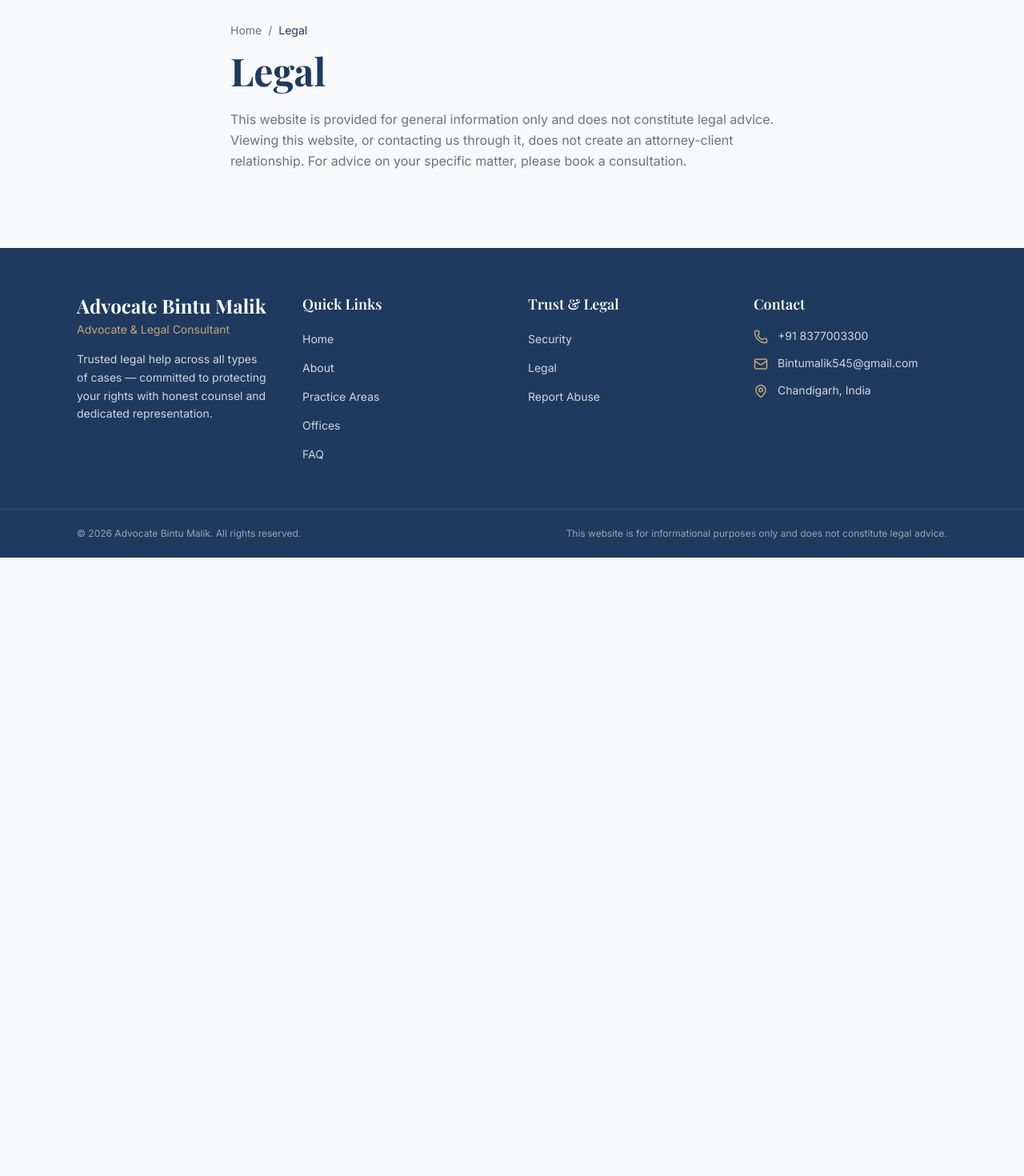
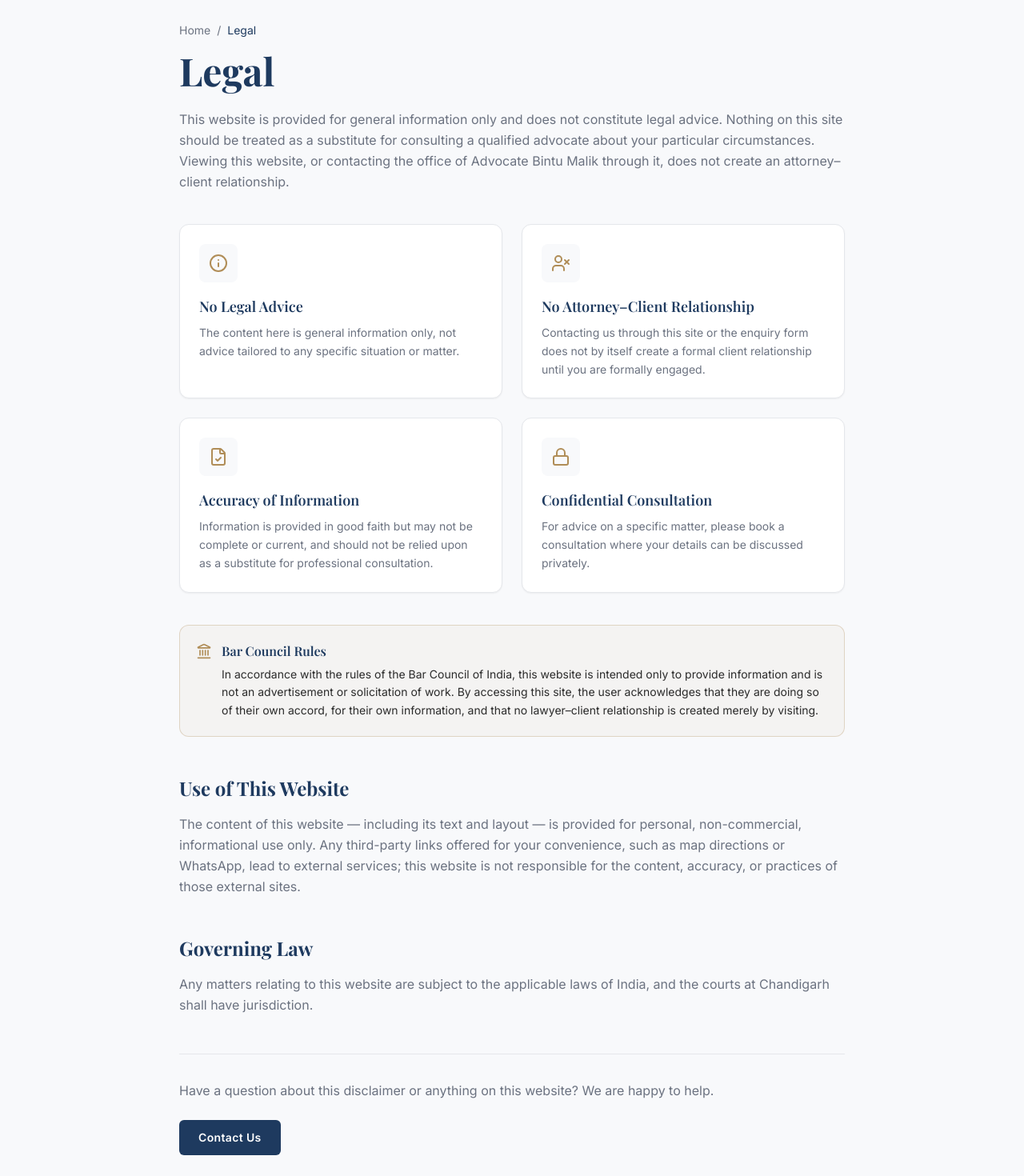
Before and after one commit to BintuMalik/advocateBintuMalik, a Next.js app: page /legal in a window 1280 px wide. Shown: the part 160-1630 px from the top of the page at 80% size. Before the commit the page ends 857 px from the top, so only its background shows below. Built offline with nearby package versions, Linux system fonts and the light colour scheme; a web font is replaced by a local one.

Commit message:
Expand Legal page with detailed sections

```diff
--- a/app/legal/page.js
+++ b/app/legal/page.js
@@ -1,15 +1,44 @@
 import Link from "next/link";
+import { Info, UserX, FileCheck, Lock, Landmark } from "lucide-react";
+import site from "@/data/site";
 
 export const metadata = {
   title: "Legal",
   description:
-    "This website is for general information only and does not constitute legal advice.",
+    "Legal disclaimer — this website is for general information only, does not constitute legal advice, and does not create an attorney–client relationship.",
 };
+
+const disclaimers = [
+  {
+    icon: Info,
+    title: "No Legal Advice",
+    description:
+      "The content here is general information only, not advice tailored to any specific situation or matter.",
+  },
+  {
+    icon: UserX,
+    title: "No Attorney–Client Relationship",
+    description:
+      "Contacting us through this site or the enquiry form does not by itself create a formal client relationship until you are formally engaged.",
+  },
+  {
+    icon: FileCheck,
+    title: "Accuracy of Information",
+    description:
+      "Information is provided in good faith but may not be complete or current, and should not be relied upon as a substitute for professional consultation.",
+  },
+  {
+    icon: Lock,
+    title: "Confidential Consultation",
+    description:
+      "For advice on a specific matter, please book a consultation where your details can be discussed privately.",
+  },
+];
 
 export default function LegalPage() {
   return (
     <section className="section-padding bg-background">
-      <div className="container-custom max-w-3xl">
+      <div className="container-custom max-w-4xl">
         <nav className="text-sm text-muted" aria-label="Breadcrumb">
           <Link href="/" className="transition-colors hover:text-accent">
             Home
@@ -17,13 +46,82 @@ export default function LegalPage() {
           <span className="mx-2">/</span>
           <span className="text-primary">Legal</span>
         </nav>
+
         <h1 className="mt-4 text-3xl font-bold sm:text-4xl md:text-5xl">Legal</h1>
         <p className="mt-6 text-muted">
           This website is provided for general information only and does not
-          constitute legal advice. Viewing this website, or contacting us
-          through it, does not create an attorney-client relationship. For advice
-          on your specific matter, please book a consultation.
+          constitute legal advice. Nothing on this site should be treated as a
+          substitute for consulting a qualified advocate about your particular
+          circumstances. Viewing this website, or contacting the office of{" "}
+          {site.name} through it, does not create an attorney–client
+          relationship.
         </p>
+
+        <div className="mt-10 grid gap-6 sm:grid-cols-2">
+          {disclaimers.map((item) => (
+            <div
+              key={item.title}
+              className="rounded-xl border border-gray-200 bg-white p-6 shadow-sm"
+            >
+              <span className="inline-flex rounded-lg bg-background p-3 text-accent">
+                <item.icon size={24} />
+              </span>
+              <h2 className="mt-4 text-lg font-semibold">{item.title}</h2>
+              <p className="mt-2 text-sm leading-relaxed text-muted">
+                {item.description}
+              </p>
+            </div>
+          ))}
+        </div>
+
+        <div className="mt-10 flex items-start gap-3 rounded-xl border border-accent/30 bg-accent/5 p-5">
+          <Landmark size={20} className="mt-0.5 shrink-0 text-accent" />
+          <div>
+            <h2 className="text-base font-semibold text-primary">
+              Bar Council Rules
+            </h2>
+            <p className="mt-1.5 text-sm leading-relaxed text-body">
+              In accordance with the rules of the Bar Council of India, this
+              website is intended only to provide information and is not an
+              advertisement or solicitation of work. By accessing this site, the
+              user acknowledges that they are doing so of their own accord, for
+              their own information, and that no lawyer–client relationship is
+              created merely by visiting.
+            </p>
+          </div>
+        </div>
+
+        <div className="mt-12">
+          <h2 className="text-xl font-bold sm:text-2xl">Use of This Website</h2>
+          <p className="mt-4 text-muted">
+            The content of this website — including its text and layout — is
+            provided for personal, non-commercial, informational use only. Any
+            third-party links offered for your convenience, such as map
+            directions or WhatsApp, lead to external services; this website is
+            not responsible for the content, accuracy, or practices of those
+            external sites.
+          </p>
+        </div>
+
+        <div className="mt-12">
+          <h2 className="text-xl font-bold sm:text-2xl">Governing Law</h2>
+          <p className="mt-4 text-muted">
+            Any matters relating to this website are subject to the applicable
+            laws of India, and the courts at Chandigarh shall have jurisdiction.
+          </p>
+        </div>
+
+        <div className="mt-12 border-t border-gray-200 pt-8">
+          <p className="text-muted">
+            Have a question about this disclaimer or anything on this website? We
+            are happy to help.
+          </p>
+          <div className="mt-6">
+            <Link href="/contact" className="btn-primary">
+              Contact Us
+            </Link>
+          </div>
+        </div>
       </div>
     </section>
   );
```
